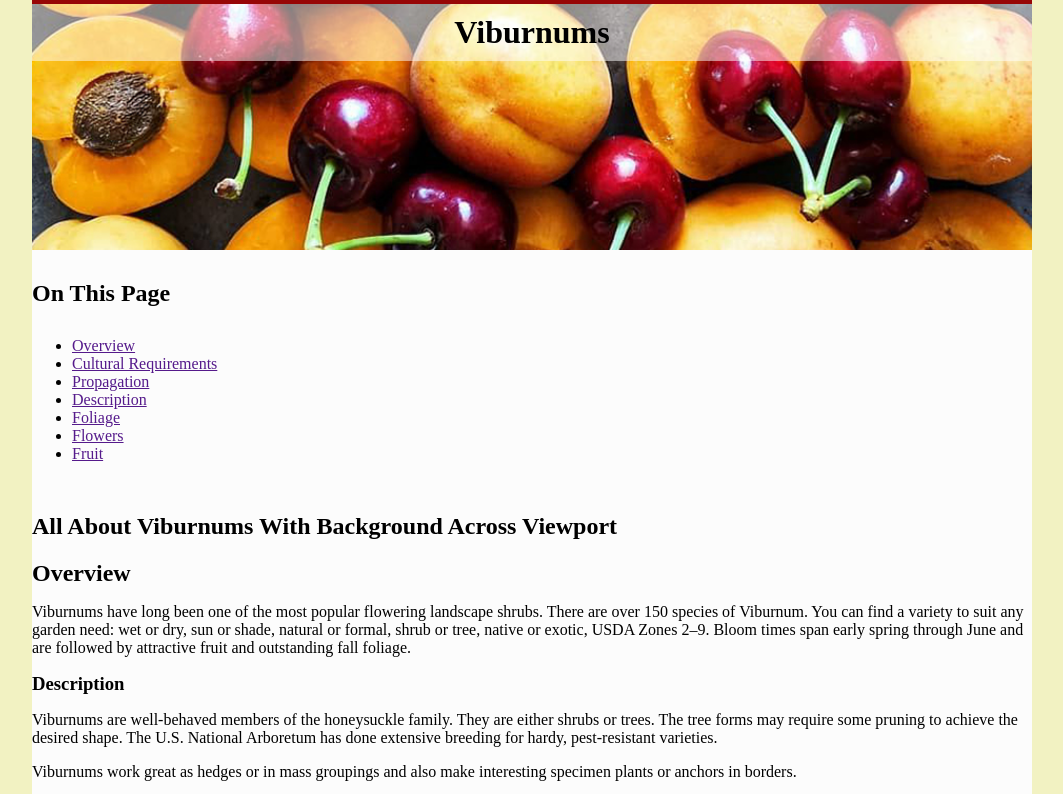
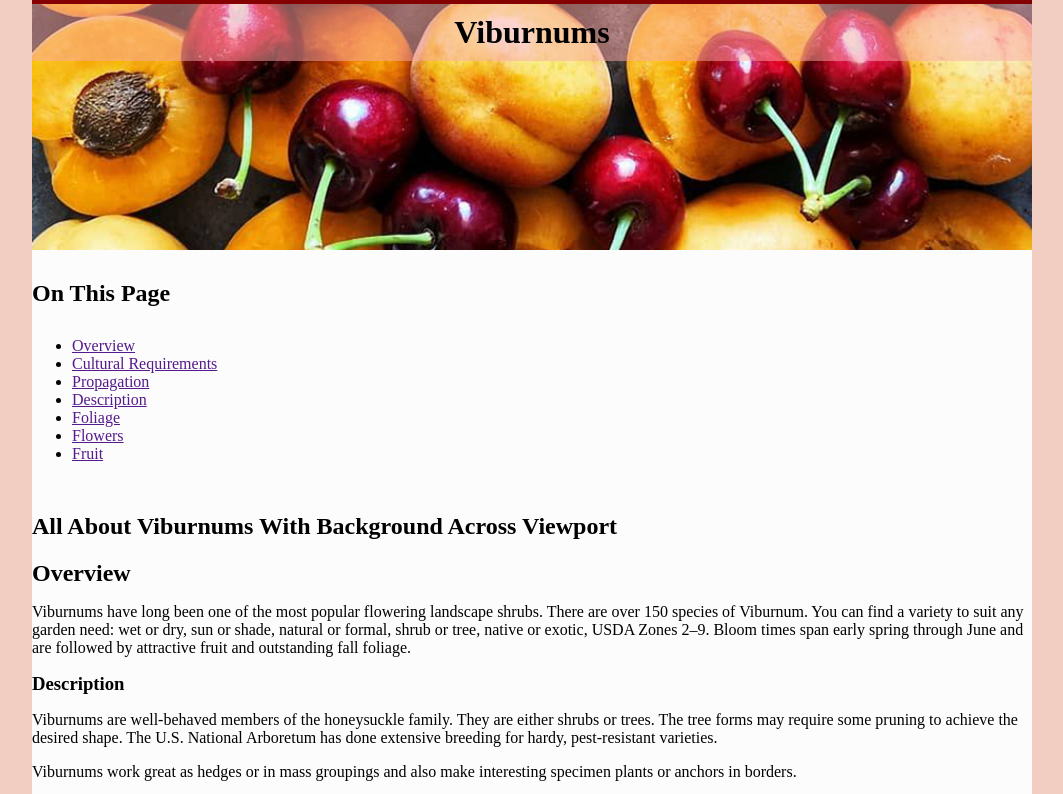
Before and after one commit to pchanhdara79/CSS_EX6, a plain HTML site: page viburnums3.html in a window 1280 px wide. Shown: the top 794 px of the page, without its empty margins (108-1171 px from the left). Drawn offline with Linux system fonts and the light colour scheme.

Commit message:
color adjustments

```diff
--- a/v3_banner.css
+++ b/v3_banner.css
@@ -1,5 +1,5 @@
 html{
-    background-color: rgb(242, 242, 194);
+    background-color: rgb(242, 205, 194);
 }
 
 .body{
@@ -14,8 +14,8 @@ html{
 
 .site-id{
     text-align: center;
-    background-color: rgba(255, 255, 255, 50%);
-    border-top: 4px solid rgb(151, 6, 6);
+    background-color: rgba(252, 170, 170, 0.5);
+    border-top: 4px solid rgb(133, 0, 0);
     padding: 10px;
 }
 
```
